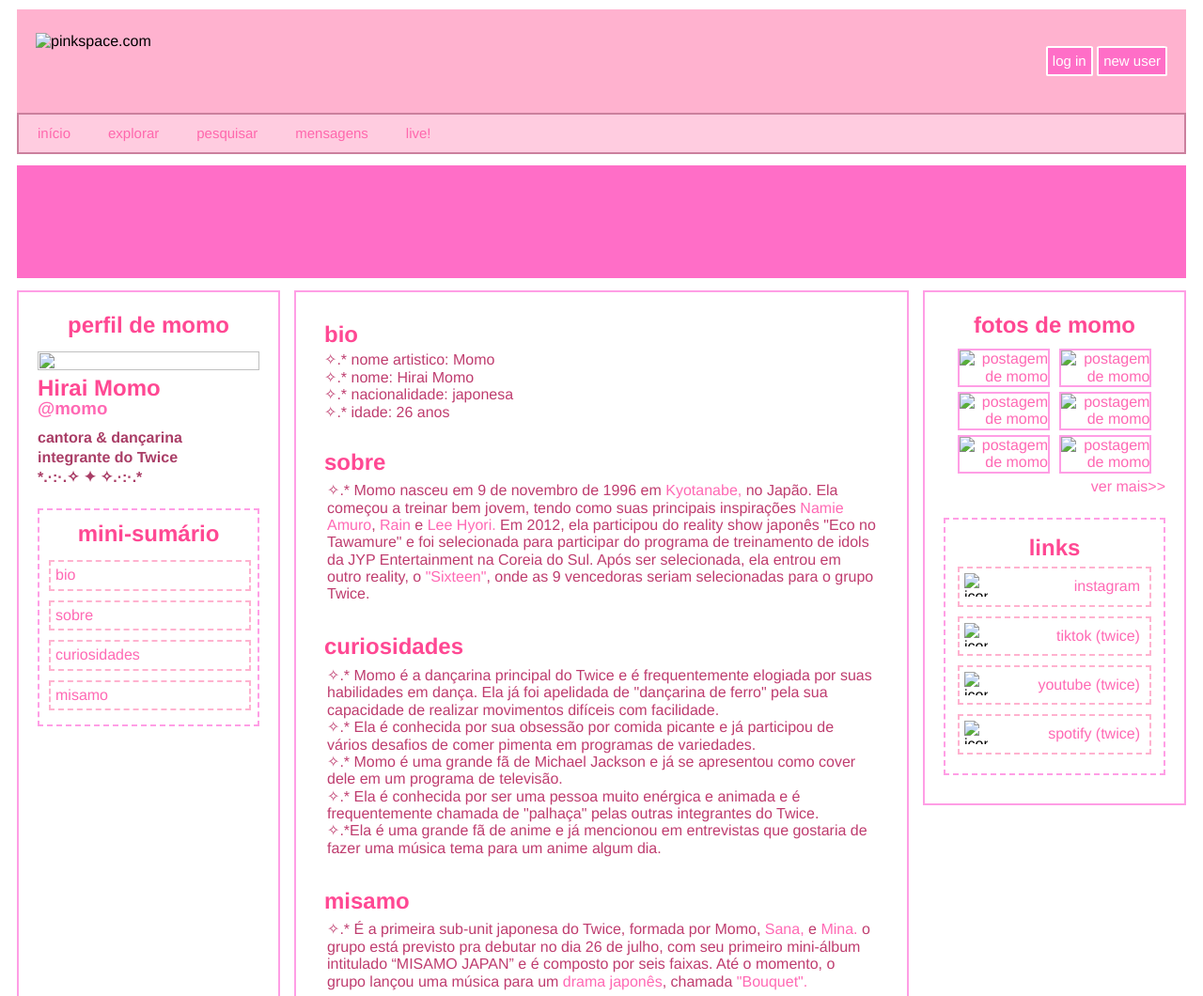
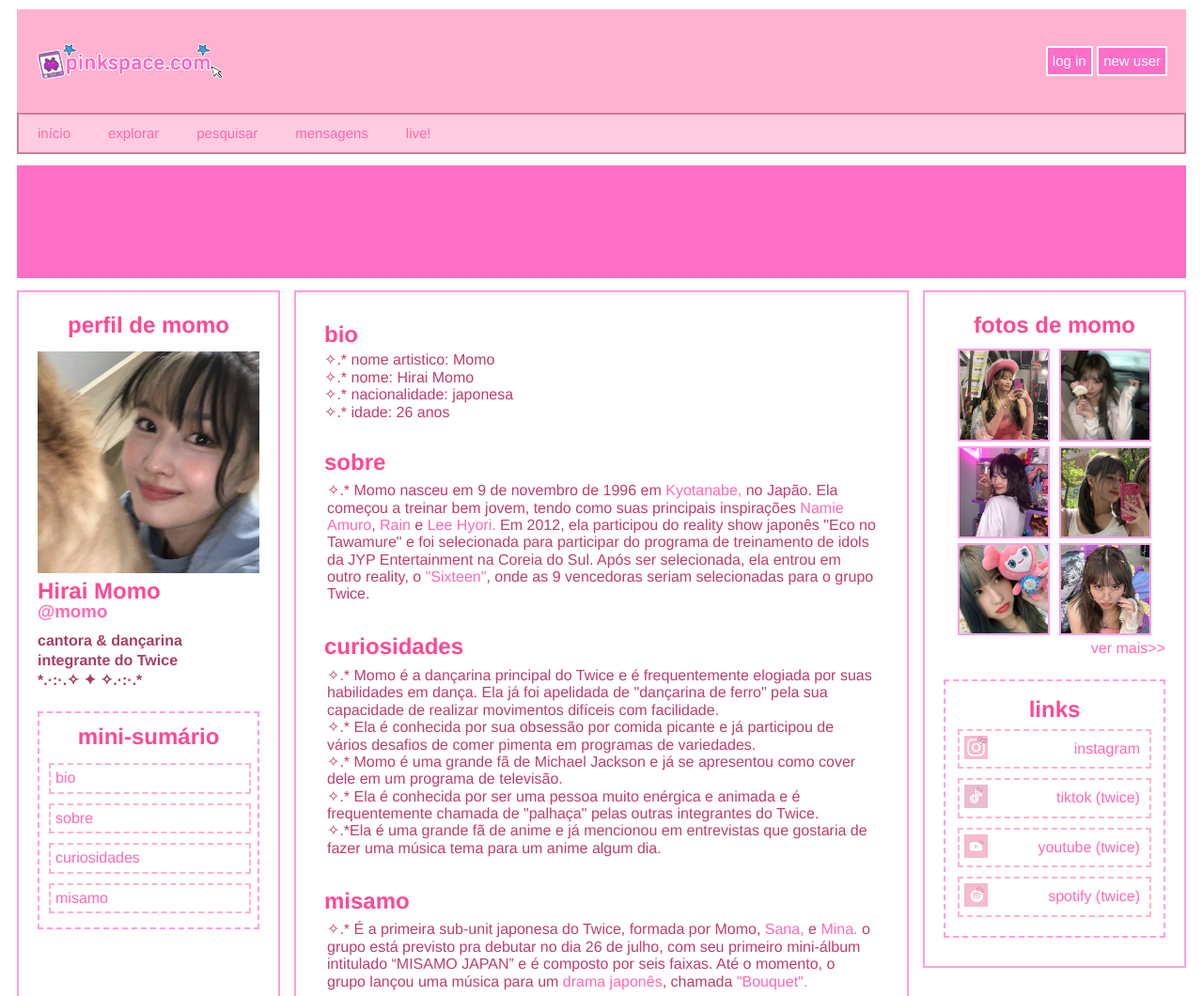
Before and after one commit to kissmetwice/pinkspace.com, a plain HTML site: page index.html in a window 1280 px wide. Shown: the top 1060 px of the page at 94% size. Drawn offline with Linux system fonts and the light colour scheme; the site is published under a folder, as on GitHub Pages, so addresses that start at the root find nothing.

Commit message:
index.html

```diff
--- a/index.html
+++ b/index.html
@@ -32,7 +32,7 @@
       <!--headbg envolve o header da pagina, dentro tem a logo e os botões-->
       <div id="headpg">
         <!--logo do site -->
-        <img src="/img/logo.png" alt="pinkspace.com" id="logo">
+        <img src="img/logo.png" alt="pinkspace.com" id="logo">
         <!--botoes-->
         <div id="button">
           <!--botao log in, class btn-->
@@ -65,7 +65,7 @@
           <!--div 1 vai ter foto, nome e bio-->
           <div id="div1c1">
             <h2 id=title1>perfil de momo</h2>
-            <img src="/img/momooo.jpg" id="pfp">
+            <img src="img/momooo.jpg" id="pfp">
             <div id="textc1">
               <h2>Hirai Momo</h2>
               <h3>@momo</h3>
@@ -152,12 +152,12 @@
           <h2>fotos de momo</h2>
           <!--div para as imagens-->
           <div id="imgs">
-            <img src="/img/img1.jpg" alt="postagem de momo" id="img1">
-            <img src="/img/img2.jpg" alt="postagem de momo" id="img2">
-            <img src="/img/img3.jpg" alt="postagem de momo" id="img3">
-            <img src="/img/img4.jpg" alt="postagem de momo" id="img4">
-            <img src="/img/img5.jpg" alt="postagem de momo" id="img5">
-            <img src="/img/img6.jpg" alt="postagem de momo" id="img6">
+            <img src="img/img1.jpg" alt="postagem de momo" id="img1">
+            <img src="img/img2.jpg" alt="postagem de momo" id="img2">
+            <img src="img/img3.jpg" alt="postagem de momo" id="img3">
+            <img src="img/img4.jpg" alt="postagem de momo" id="img4">
+            <img src="img/img5.jpg" alt="postagem de momo" id="img5">
+            <img src="img/img6.jpg" alt="postagem de momo" id="img6">
           </div>
           <a href="#">ver mais>></a>
         </section>
@@ -165,13 +165,13 @@
         <aside>
           <h2>links</h2>
           <ul id="aside1">
-            <li><img id="iconinsta" src="/img/insta.jpeg" alt="icon instagram"><a
+            <li><img id="iconinsta" src="img/insta.jpeg" alt="icon instagram"><a
                 href="https://www.instagram.com/momo/">instagram</a></li>
-            <li><img id="iconttk" src="/img/ttk.jpeg" alt="icon tiktok"><a
+            <li><img id="iconttk" src="img/ttk.jpeg" alt="icon tiktok"><a
                 href="https://www.tiktok.com/@twice_tiktok_official">tiktok (twice)</a></li>
-            <li><img id="iconyt" src="/img/yt.jpeg" alt="icon youtube"><a
+            <li><img id="iconyt" src="img/yt.jpeg" alt="icon youtube"><a
                 href="https://www.youtube.com/channel/UCzgxx_DM2Dcb9Y1spb9mUJA">youtube (twice)</a></li>
-            <li><img id="iconspotify" src="/img/spotify.png" alt="icon spotify"><a
+            <li><img id="iconspotify" src="img/spotify.png" alt="icon spotify"><a
                 href="https://open.spotify.com/artist/7n2Ycct7Beij7Dj7meI4X0?si=QxxKkkRsTy6jWxSJ-gP4_A">spotify
                 (twice)</a></li>
           </ul>
```
